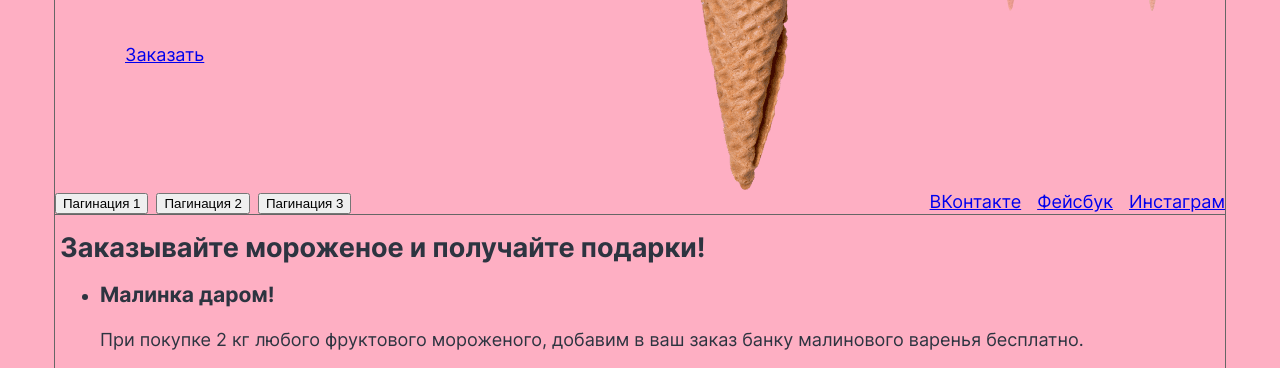
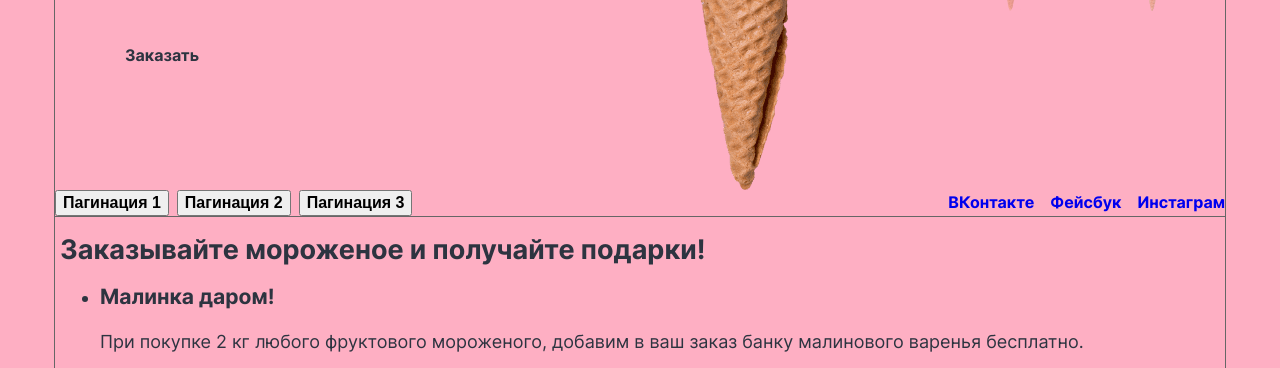
Before and after one commit to Rozzel/105020-gllacy-32, a plain HTML site: page index.html in a window 1280 px wide. Shown: the part 421-789 px from the top of the page. Drawn offline with Linux system fonts and the light colour scheme.

Commit message:
Обозначил кнопки

```diff
--- a/index.html
+++ b/index.html
@@ -130,7 +130,7 @@
                         </button>
                     </li>
                     <li class="slide-pagination-list">
-                        <button class="button button-pagination button-pagination-active">
+                        <button class="button button-pagination">
                             <span class="visually-hidden">Пагинация 2</span>
                         </button>
                     </li>
--- a/styles/styles.css
+++ b/styles/styles.css
@@ -160,7 +160,6 @@ body {
     line-height: 24px;
     margin: 0 0 48px 0;
     padding: 0;
-
 }
 
 .slide-item-right {
@@ -241,6 +240,17 @@ img {
     padding-left: 5px;
 }
 
+.button {
+    font-size: 16px;
+    line-height: 20px;
+    font-weight: 700;
+    text-decoration:none;
+}
+
+.button-slide {
+    color: #2D3440;
+}
+
 /* Готовлюсь скрыть элементы */
 /* .visually-hidden {
     position: absolute;
```
